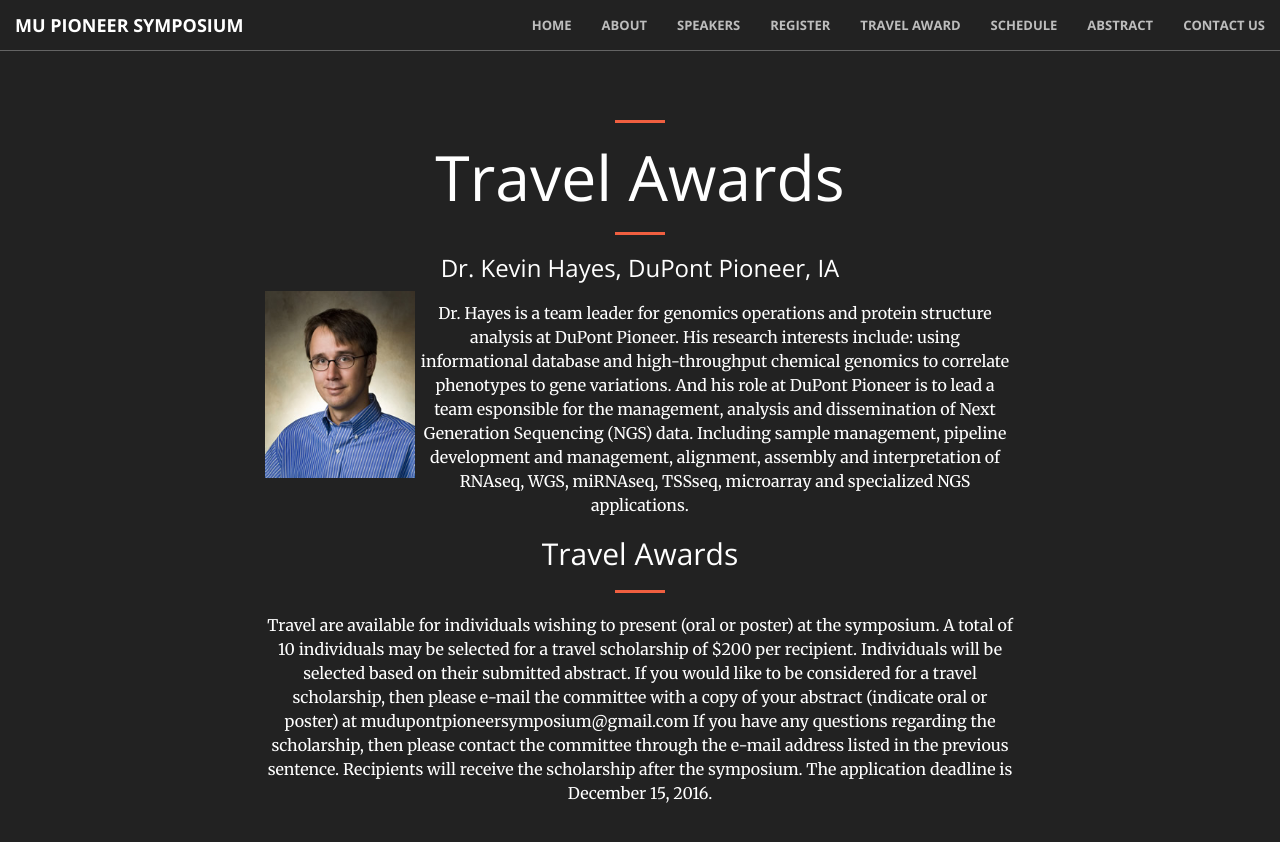
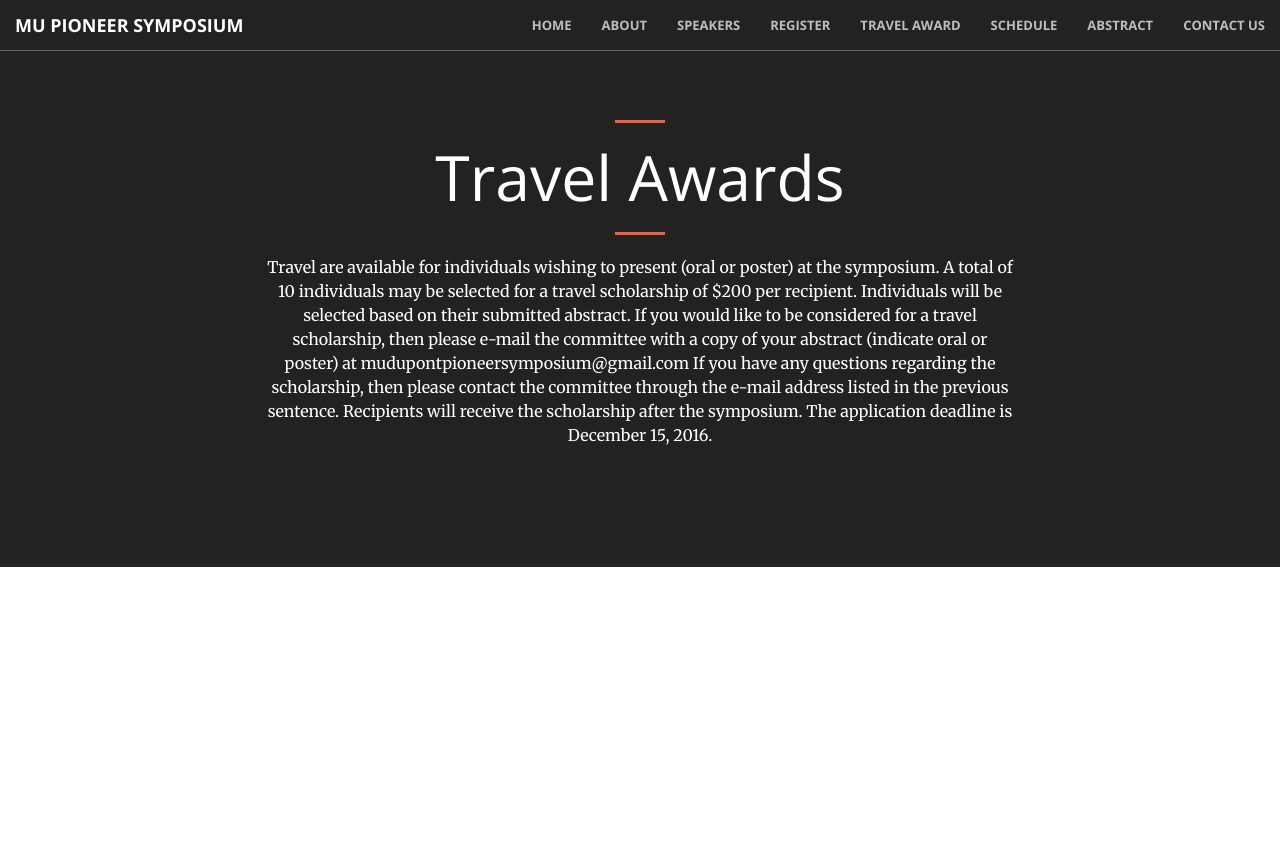
Before and after one commit to mupioneersymposium/mupioneersymposium.github.io, a Jekyll site: the page built from travel.md, in a window 1280 px wide and 925 px high. Shown: the top 842 px of the window. Built offline with Jekyll 4.4.1, drawn with Linux system fonts in a browser that asks for light colours.

Commit message:
Update travel.md

```diff
--- a/travel.md
+++ b/travel.md
@@ -6,19 +6,6 @@ layout: regular
 # Travel Awards
 <hr style="clear: both;" />
 
-
-### Dr. Kevin Hayes, DuPont Pioneer, IA
-
-<img src="/img/kevinH.jpeg" alt="Dr. Kevin Hayes Photo" width="150px" style="float: left" />
-
-Dr. Hayes is a team leader for genomics operations and protein structure analysis at DuPont Pioneer. His research interests include: using informational database and high-throughput chemical genomics to correlate phenotypes to gene variations. And his role at DuPont Pioneer is to lead a team esponsible for the management, analysis and dissemination of Next Generation Sequencing (NGS) data. Including sample management, pipeline development and management, alignment, assembly and interpretation of RNAseq, WGS, miRNAseq, TSSseq, microarray and specialized NGS applications.
-
-
-
-## Travel Awards
-
-<hr style="clear: both;" />
-
 Travel are available for individuals wishing to present (oral or poster) at the symposium.
 A total of 10 individuals may be selected for a travel scholarship of $200 per recipient.
 Individuals will be selected based on their submitted abstract.
```
